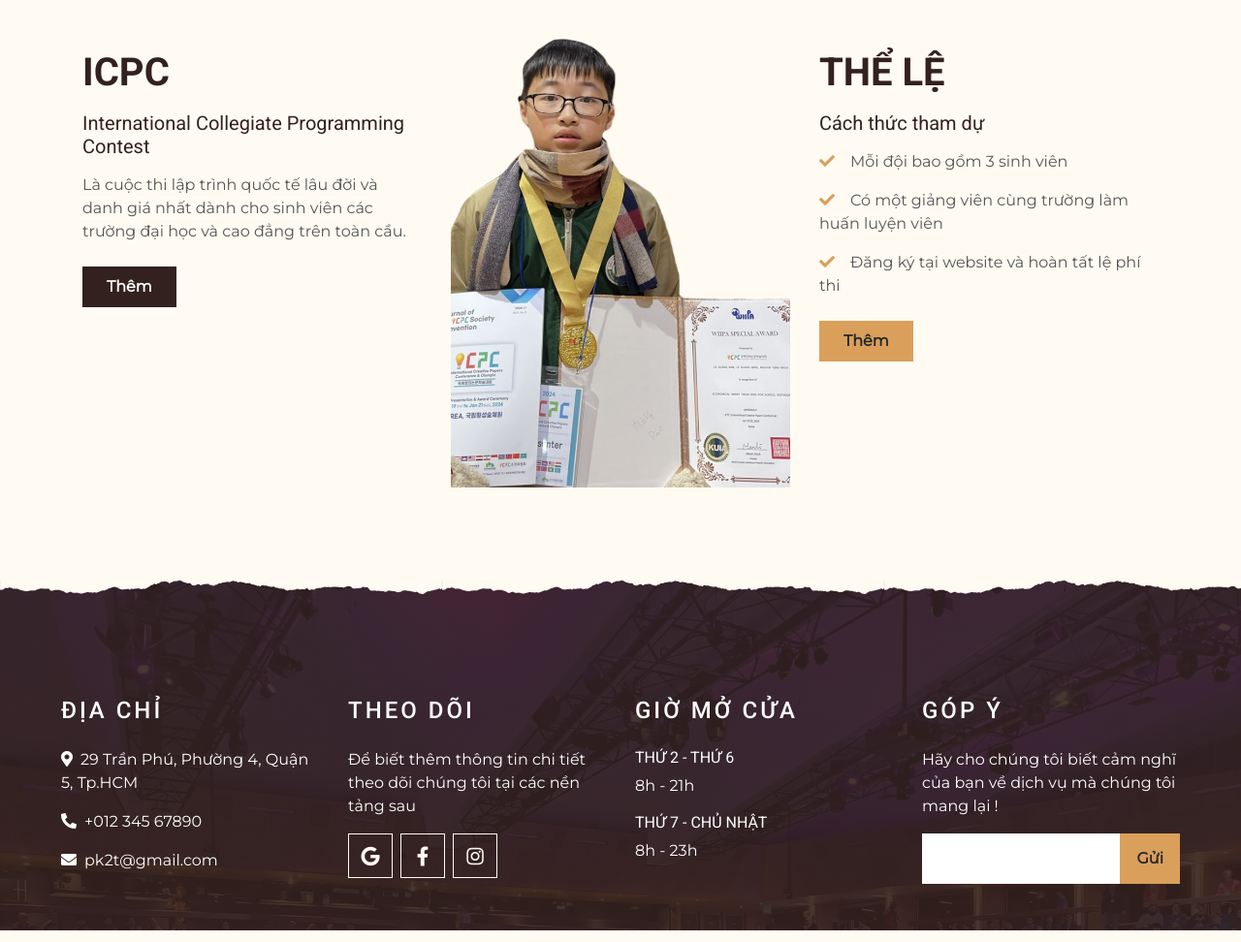
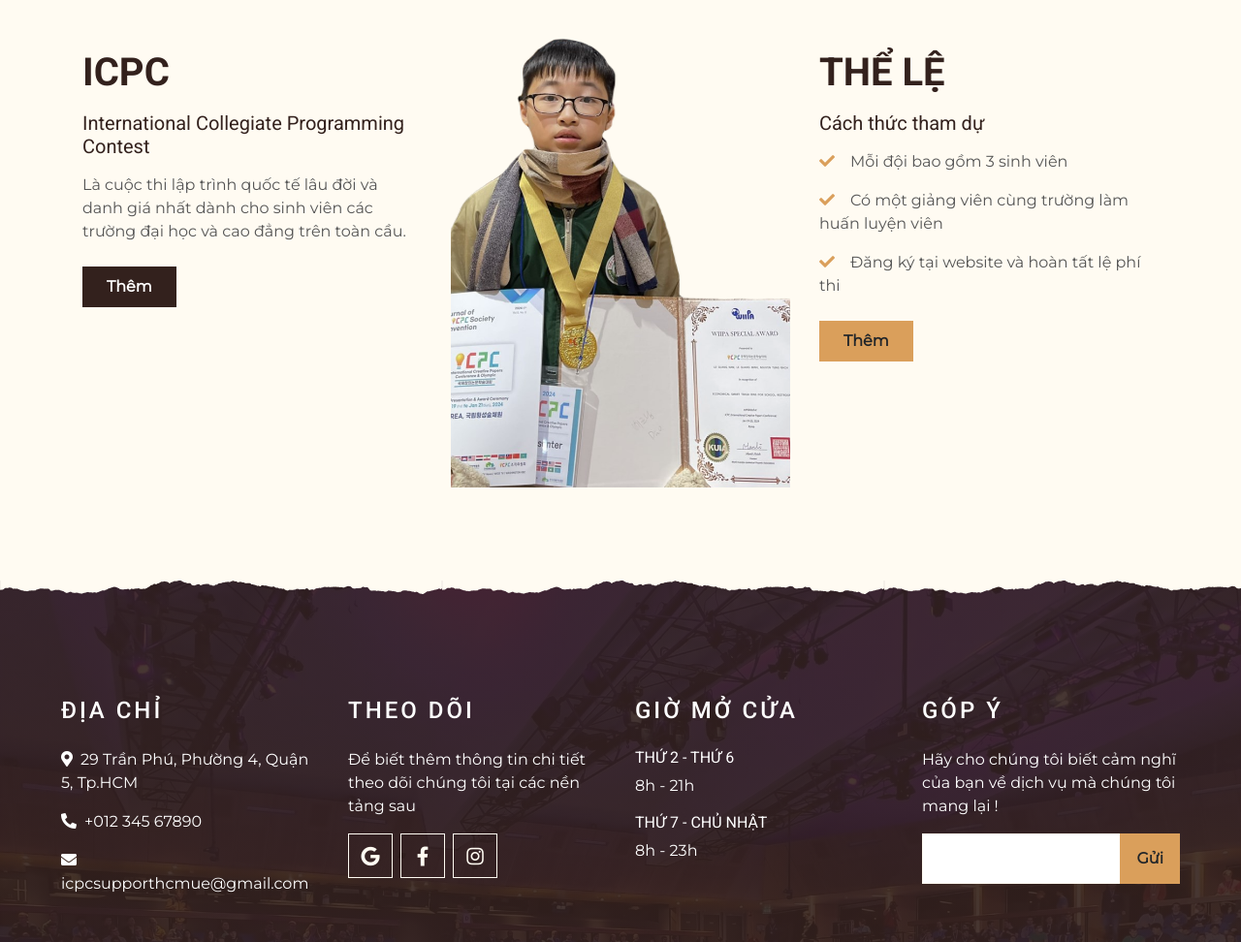
Before and after one commit to Irisngo/23, a plain HTML site: page about.html in a window 1280 px wide. Shown: the part 760-1732 px from the top of the page at 97% size. Drawn offline with nearby package versions, Linux system fonts and the light colour scheme.

Commit message:
Update about.html

```diff
--- a/about.html
+++ b/about.html
@@ -115,7 +115,7 @@
                 <h4 class="text-white text-uppercase mb-4" style="letter-spacing: 3px;">Địa Chỉ</h4>
                 <p><i class="fa fa-map-marker-alt mr-2"></i>29 Trần Phú, Phường 4, Quận 5, Tp.HCM</p>
                 <p><i class="fa fa-phone-alt mr-2"></i>+012 345 67890</p>
-                <p class="m-0"><i class="fa fa-envelope mr-2"></i>pk2t@gmail.com</p>
+                <p class="m-0"><i class="fa fa-envelope mr-2"></i>icpcsupporthcmue@gmail.com</p>
             </div>
             <div class="col-lg-3 col-md-6 mb-5">
                 <h4 class="text-white text-uppercase mb-4" style="letter-spacing: 3px;">Theo Dõi </h4>
```
